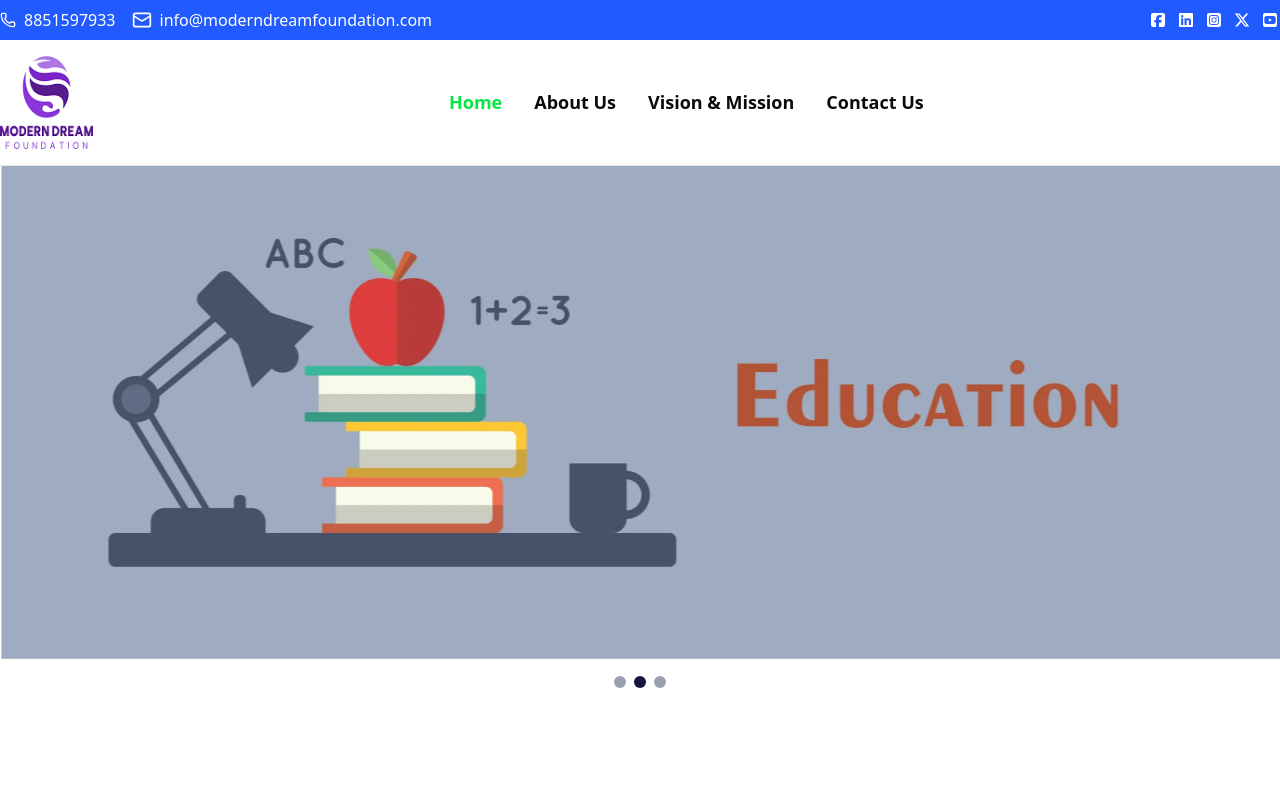
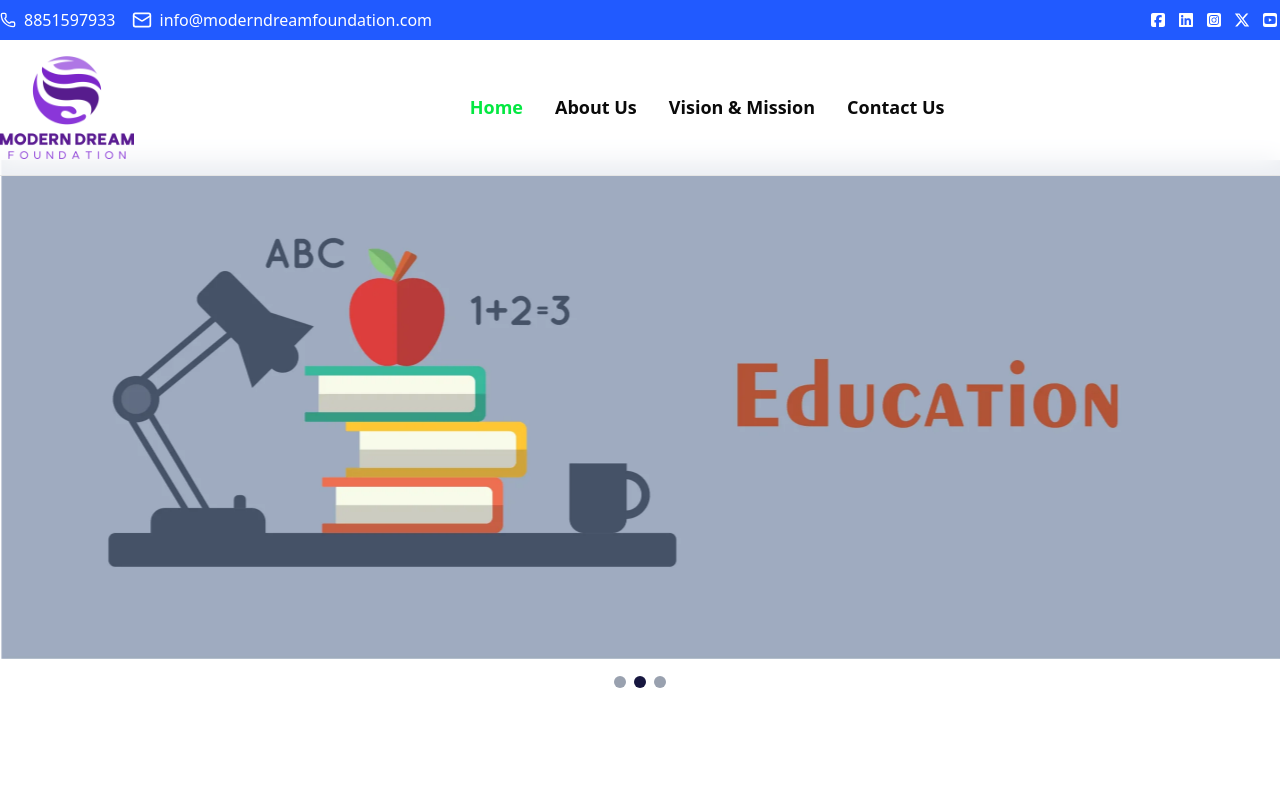
Before and after one commit to iCFDR-Tech/modern-development-foundation, a Next.js app: page / in a window 1280 px wide. Shown: the top 800 px of the page. Built offline with nearby package versions, Linux system fonts and the light colour scheme.

Commit message:
Deleted the old Fixed the logo width and height and replaced it with new logo

```diff
--- a/src/components/header/navigation.jsx
+++ b/src/components/header/navigation.jsx
@@ -56,7 +56,7 @@ const links = [
 export default function Navbar() {
   const pathname = usePathname();
   return (
-    <nav className="fixed top-0 w-full bg-white backdrop-blur-md z-50 border-b">
+    <nav className="fixed top-0 w-full bg-white/80 backdrop-blur-md z-50 border-b">
       <div className="bg-[#215aff]">
         <div className="container mx-auto px-5 lg:px-10 xl:px-0 py-2 text-white flex justify-between flex-wrap">
           <div className="flex gap-4 flex-wrap">
@@ -85,7 +85,7 @@ export default function Navbar() {
       <div className="container mx-auto px-5 lg:px-10 xl:px-0  py-4 flex">
         <div className="items-center">
           <Link href="/">
-            <Image alt="Logo" src="/logo.jpg" width={100} height={100} />
+            <Image alt="Logo" src="/logo.png" width={150} height={117} />
           </Link>
         </div>
         <div className="container mx-auto flex items-center justify-center">
```
Also changed, not shown: public/logo.jpg (deleted), public/logo.png (added).
